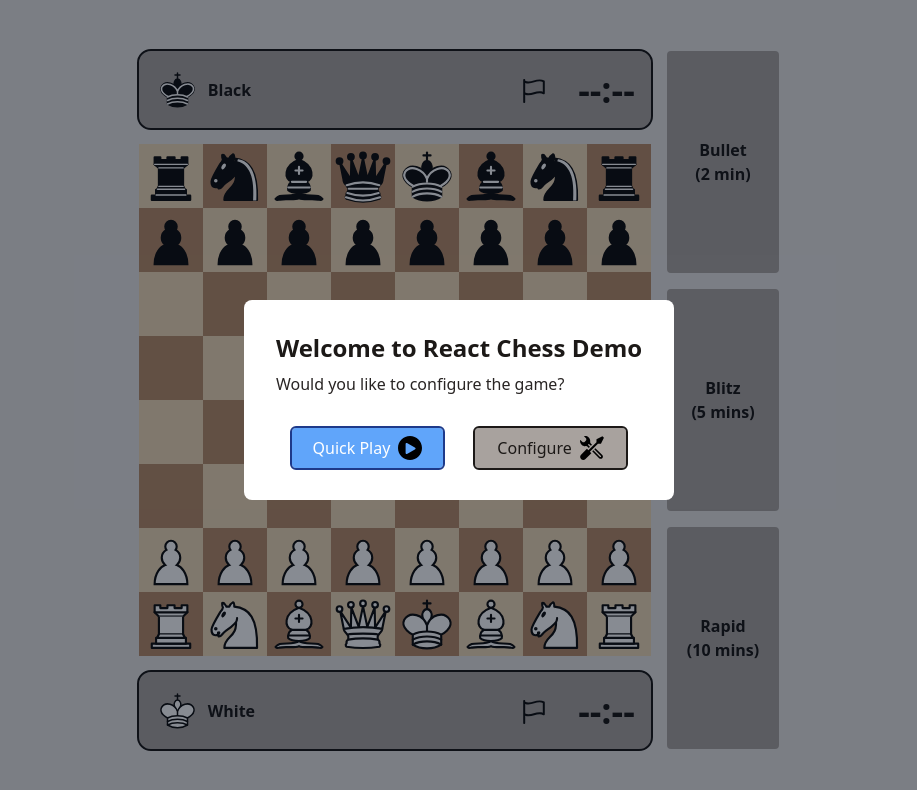
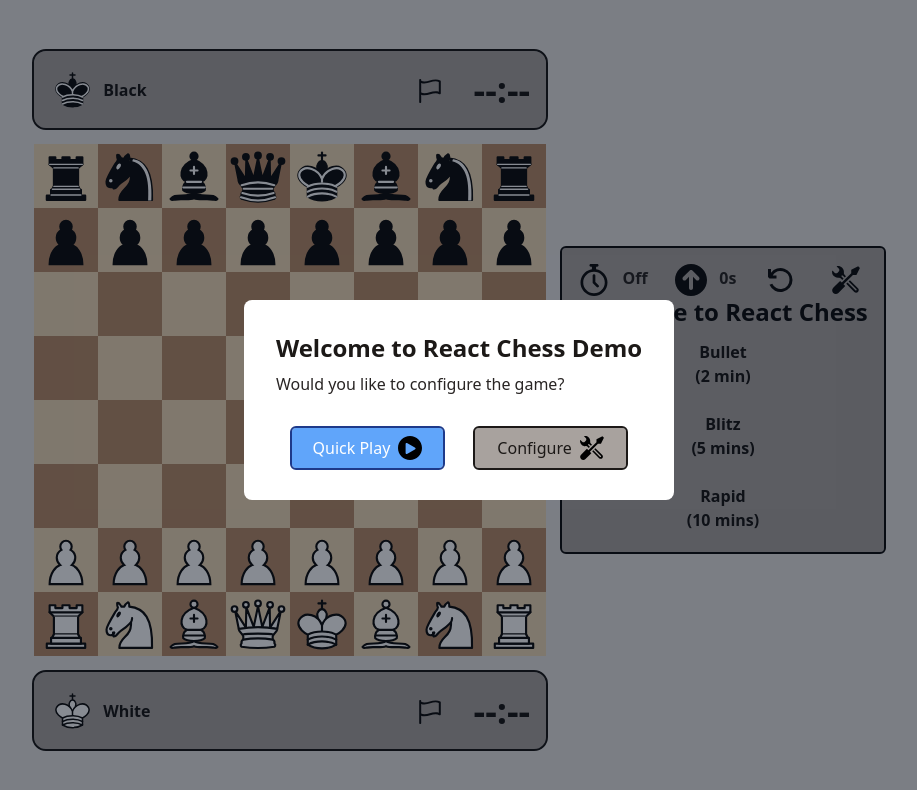
Before and after one commit to Luisgarchi/chess-app, a React (Vite) app: page / in a window 1280 px wide. Shown: the top 790 px of the page, without its empty margins (181-1098 px from the left). Built offline with nearby package versions, Linux system fonts and the light colour scheme; no server answers.

Commit message:
Added buttons on header

```diff
--- a/src/App.jsx
+++ b/src/App.jsx
@@ -6,7 +6,7 @@ import useChessTimers from "./useChessTimers";
 import GameBoard from "./components/GameBoard";
 import Chess from "./chess/Chess";
 import Modal from "./components/modals/Modal";
-import { ModalContext } from "./context/ModalContext";
+import { AppContext } from "./context/AppContext";
 import { fenStart } from "./chess/fenStart";
 
 const INITIAL_PLAYERS = {
@@ -92,17 +92,15 @@ export default function App(){
 
 
     // Modal Context
-    const modalStates = { gameStatus, gameResult, players, timeControls, increment }
+    const modalStates = { chessLogs, gameStatus, gameResult, players, timeControls, increment }
     const modalSetStates = { setChessLogs, setGameStatus, setGameResult, setPlayers, setTimeControls, setIncrement, initTimers }
     const modalCtxValues = { states: modalStates, setStates: modalSetStates }
 
 
 
     return (
-        <>
-            <ModalContext.Provider value = {modalCtxValues}>
-                <Modal />
-            </ModalContext.Provider>
+        <AppContext.Provider value = {modalCtxValues}>
+            <Modal />
 
             <div className="bg-stone-200 w-screen h-screen flex justify-center items-center">
                 <div className="flex gap-4">
@@ -112,11 +110,11 @@ export default function App(){
                         <Player initialName={players.white} colour="w" onChangeName={() => {return}} time = {whiteTime} resign = {resignGame}/>
                     </div>
                     <div className="flex flex-col items-center justify-center">
-                        <GameMode onChangeTime={() => {return}} gameStatus={gameStatus}/>
+                        <GameMode chessLogs = {chessLogs}/>
                     </div>
                 </div>
             </div>
-        </>
+        </AppContext.Provider>
     )
 }
 
--- a/src/components/GameMode.jsx
+++ b/src/components/GameMode.jsx
@@ -1,11 +1,42 @@
-import RestartConfirmation from "./modals/RestartConfirmation";
+import { useState, useEffect, useContext } from "react"
+import { AppContext } from "../context/AppContext"
 
-import { useState } from "react";
+import timer from "../assets/timer.svg"
+import arrowup from "../assets/arrowup.svg"
 
-export default function GameMode({ onChangeTime, gameStatus }) {
+import Button from "./uiComponents/Button"
 
-    const [modalIsOpen, setModalIsOpen] = useState(false);
-    const [time, setTime] = useState(null)
+export default function GameMode() {
+
+    // Get releveant context states
+    const { states } = useContext(AppContext);
+    const { chessLogs, timeControls, increment } = states;
+
+    // Define component state
+    const [opening, setOpening] = useState(null);
+
+    // Derive states from context
+    const currentFen = chessLogs[chessLogs.length - 1].fen;
+    const openingRequest = `https://explorer.lichess.ovh/masters?fen=${currentFen}&moves=0&topGames=0`
+
+    // Set the game opening via a http request to Lichess' database
+    useEffect(() => {
+
+        async function fetchOpening() {
+            // Fetch the opening from the Lichess database
+            const response = await fetch(openingRequest);
+            const responseData = await response.json();
+
+            // Extarct opening name (if present)
+            if(responseData.opening !== null){
+                setOpening(responseData.opening.name)
+            } else {
+                setOpening(null)
+            }
+        }
+
+        fetchOpening()
+    }, [currentFen, openingRequest])
 
 
     // Styles for the buttons
@@ -30,29 +61,52 @@ export default function GameMode({ onChangeTime, gameStatus }) {
         }
     }
 
-    function closeModal() {
-        setModalIsOpen(false);
-    }
-
     function handleRestart(time){
         onChangeTime(time);
         setModalIsOpen(false); // Close the modal
     }
 
+
+    let displayTime
+
+    if (timeControls === undefined) {
+        displayTime = 'Off';
+    } else {
+        const mins = Math.floor(timeControls / 60)
+        displayTime = `${mins.toString()} min${mins > 1 ? 's' : ''}`;
+    }
+
+
     return (
-        <>
-            <header className="flex flex-col justify-between h-full">
-                <button className={buttonBaseStyles} onClick={() => handleClick(120)}>
+        <header className="bg-stone-400 p-4 flex flex-col justify-between outline outline-2 rounded">
+
+
+            <div className="flex justify-between items-center">
+                <div >
+                    <img src={timer} alt="timer" className="h-8 w-8 inline-block mr-2" />
+                    <span className="text-stone-900 font-bold">  { displayTime }</span>
+                </div>
+                <div>
+                    <img src={arrowup} alt="increment" className="h-8 w-8 inline-block mr-2" />
+                    <span className="text-stone-900 font-bold"> {increment}s</span>
+                </div>
+                <Button type = "restart" iconStyles={"h-8 w-8 mr-2"}/>
+                <Button type = "settings" iconStyles={"h-7 w-7 mr-2"}/>
+            </div>
+
+            {/*  <Navigation />  */}
+            {/*  <History />  <h1>{opening.opening.name}</h1> */}
+
+            <h2 className="text-2xl font-bold text-black mb-2">Welcome to React Chess</h2>
+            <button className={buttonBaseStyles} >
                 Bullet <span className={wrapTextStyles}>(2 min)</span>
             </button>
-                <button className={buttonMiddleStyles} onClick={() => handleClick(300)}>
+            <button className={buttonMiddleStyles}>
                 Blitz <span className={wrapTextStyles}>(5 mins)</span>
             </button>
-                <button className={buttonBaseStyles} onClick={() => handleClick(600)}>
+            <button className={buttonBaseStyles} >
                 Rapid <span className={wrapTextStyles}>(10 mins)</span>
             </button>
         </header>
-        </>
-
     );
 }
--- a/src/components/modals/GameConfiguration.jsx
+++ b/src/components/modals/GameConfiguration.jsx
@@ -1,13 +1,13 @@
 import { useState, useRef, useContext } from "react"
-import { ModalContext } from "../../context/ModalContext"
+import { AppContext } from "../../context/AppContext"
 import kingBlack from "../../assets/kingBlack.svg"
 import kingWhite from "../../assets/kingWhite.svg"
 import Button from "../uiComponents/Button"
 
 export default function GameConfiguration() {
 
-    // Get the states and setStates from the ModalContext
-    const { states, setStates } = useContext(ModalContext)
+    // Get the states and setStates from the AppContext
+    const { states, setStates } = useContext(AppContext)
     const { players, timeControls, increment } = states
     const { setPlayers, setTimeControls, setIncrement, setGameStatus } = setStates
 
--- a/src/components/modals/GameOver.jsx
+++ b/src/components/modals/GameOver.jsx
@@ -1,11 +1,11 @@
 import { useContext } from "react";
-import { ModalContext } from "../../context/ModalContext";
+import { AppContext } from "../../context/AppContext";
 import { fenStart } from "../../chess/fenStart";
 
 import Button from "../uiComponents/Button";
 
 export default function GameOver() {
-    const { states, setStates } = useContext(ModalContext);
+    const { states, setStates } = useContext(AppContext);
     const { gameResult, timeControls, increment } = states;
     const { setChessLogs, setGameStatus, setGameResult, initTimers } = setStates;
 
--- a/src/components/modals/Modal.jsx
+++ b/src/components/modals/Modal.jsx
@@ -1,6 +1,6 @@
 import { useContext } from "react";
 import { createPortal } from "react-dom";
-import { ModalContext } from "../../context/ModalContext";
+import { AppContext } from "../../context/AppContext";
 import WelcomeMessage from "./WelcomeMessage";
 import GameConfiguration from "./GameConfiguration";
 import RestartConfirmation from "./RestartConfirmation";
@@ -8,7 +8,7 @@ import GameOver from "./GameOver";
 
 function Modal() {
 
-    const { states } = useContext(ModalContext)
+    const { states } = useContext(AppContext)
     const { gameStatus } = states
 
     let modalContent = <></>
--- a/src/components/modals/WelcomeMessage.jsx
+++ b/src/components/modals/WelcomeMessage.jsx
@@ -1,11 +1,11 @@
 import { useContext } from "react";
-import { ModalContext } from "../../context/ModalContext";
+import { AppContext } from "../../context/AppContext";
 import Button from "../uiComponents/Button";
 
 
 export default function WelcomeMessage() {
 
-    const { setStates } = useContext(ModalContext);
+    const { setStates } = useContext(AppContext);
     const { setGameStatus } = setStates;
 
     function quickPlay() {
--- a/src/components/uiComponents/Button.jsx
+++ b/src/components/uiComponents/Button.jsx
@@ -13,12 +13,14 @@ const icon = {
     flag: flag,
 }
 
-export default function Button({type, text, onClick, styles}) {
+export default function Button({type, text, onClick, styles, iconStyles}) {
+
+    const imgStyles = (iconStyles === undefined) ? "w-6 h-6 ml-2" : iconStyles
 
     return (
         <button className={styles} onClick={onClick}>
             {text !== undefined && text}
-            {type !== undefined && <img src={icon[type]} className="w-6 h-6 ml-2" alt = {type}/>}
+            {type !== undefined && <img src={icon[type]} className={imgStyles} alt = {type}/>}
         </button>
     )
 }
--- a/src/context/ModalContext.jsx
+++ b/src/context/AppContext.jsx
@@ -1,6 +1,6 @@
 import { createContext } from "react"
 
-export const ModalContext = createContext({
+export const AppContext = createContext({
     states: {},
     setStates: {},
 })
```
Also changed, not shown: src/assets/arrowup.svg (added), src/assets/timer.svg (added). Lines whose indentation alone changed are shown as unchanged.
